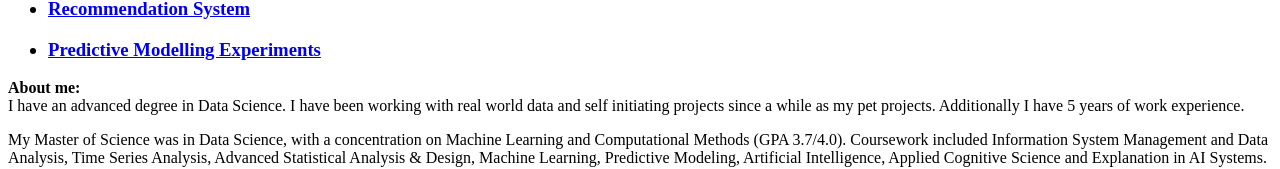
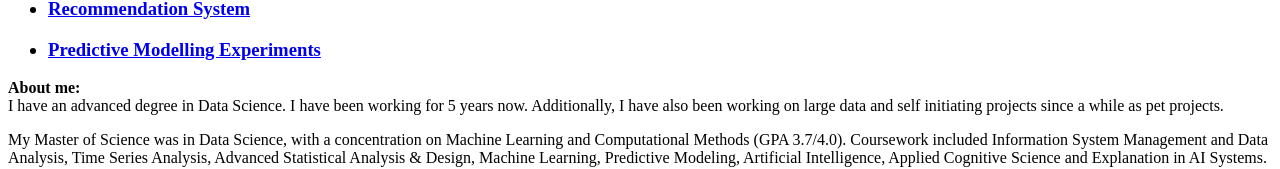
Before and after one commit to dmkothari/Projects, a plain HTML site: page index.html in a window 1280 px wide. Shown: the part 455-624 px from the top of the page. Drawn offline with Linux system fonts and the light colour scheme.

Commit message:
Update index.html

```diff
--- a/index.html
+++ b/index.html
@@ -34,7 +34,7 @@
 	</p>
 	<p>
 	<strong>About me: </strong><br/>
-	I have an advanced degree in Data Science. I have been working with real world data and self initiating projects since a while as my pet projects. Additionally I have 5 years of work experience.<br/> </p>
+	I have an advanced degree in Data Science. I have been working for 5 years now. Additionally, I have also been working on large data and self initiating projects since a while as pet projects.<br/> </p>
 	<p>
 	My Master of Science was in Data Science, with a concentration on Machine Learning and Computational Methods (GPA 3.7/4.0). Coursework included Information System Management and Data Analysis, Time Series Analysis, Advanced Statistical Analysis & Design, Machine Learning, Predictive Modeling, Artificial Intelligence, Applied Cognitive Science and Explanation in AI Systems.<br/></p>
 	<p>My Undergrads was in Computer Science and Engineering, with a focus on Software Engineering.
```
